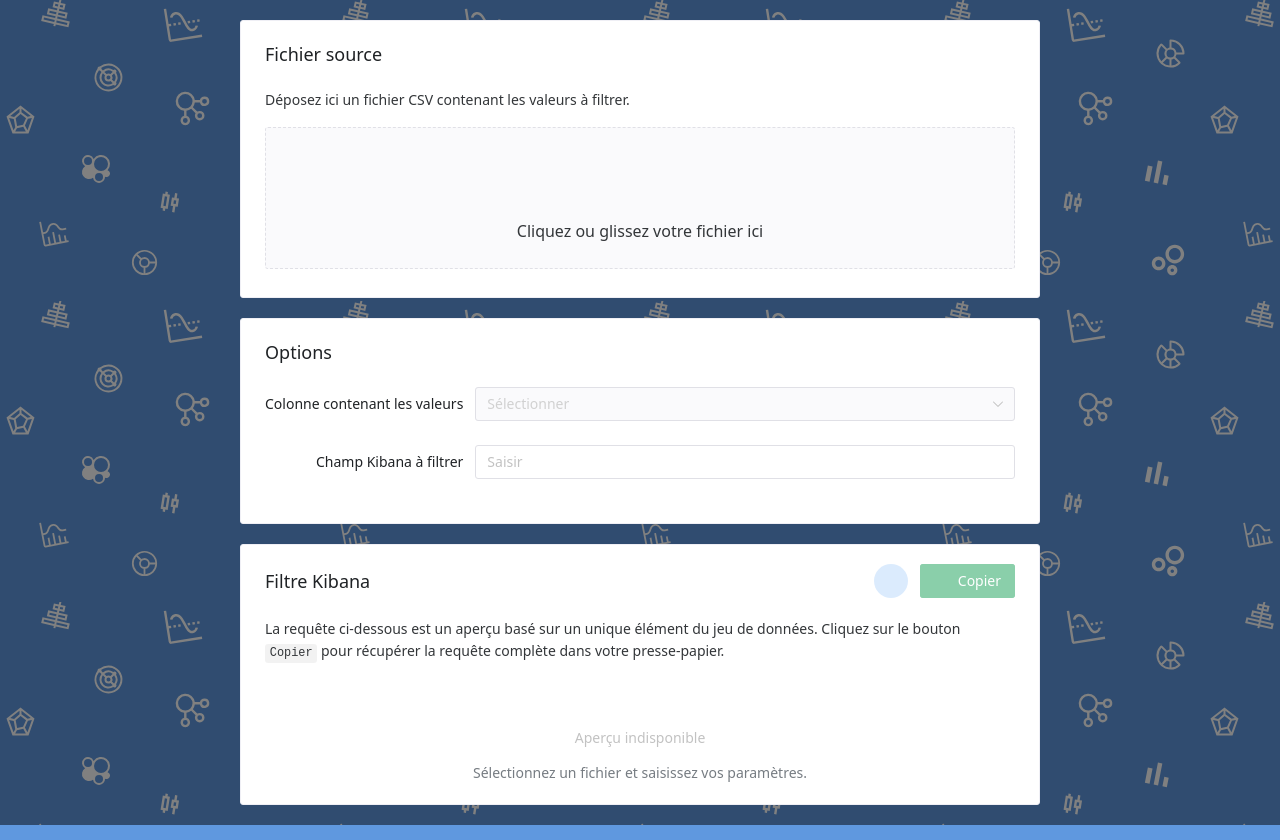
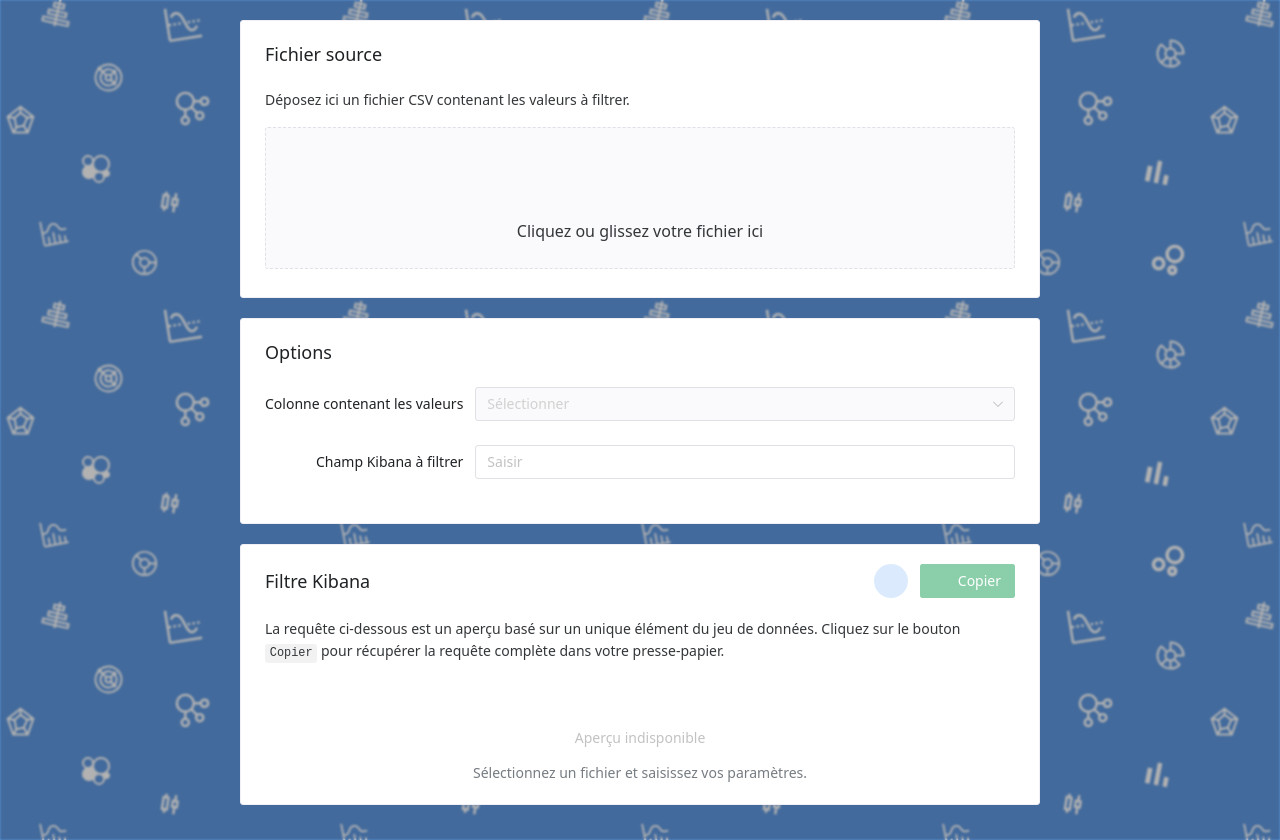
Before and after one commit to ezpaarse-project/csv2kib, a Vue app: page / in a window 1280 px wide. Built offline with nearby package versions, Linux system fonts and the light colour scheme; some icons are missing; a small style sheet from the web is missing.

Commit message:
style: fix drawer display

```diff
--- a/src/styles.css
+++ b/src/styles.css
@@ -2,10 +2,11 @@ body {
   min-height: 100vh;
   background-image: url('./assets/background_white.svg');
   background-color: #5f98df;
-  backdrop-filter: brightness(0.5);
 }
 
 #app {
+  min-height: 100vh;
+  backdrop-filter: brightness(0.7) blur(1px);
   display: flow-root;
   padding: 20px 10px;
 }
```
